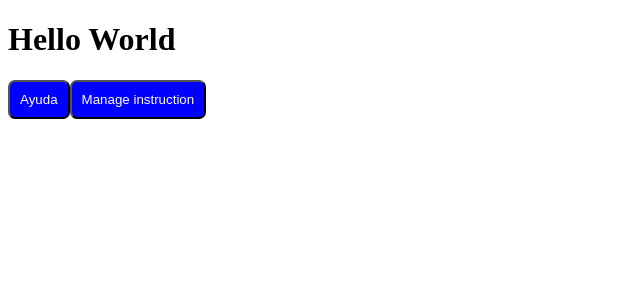
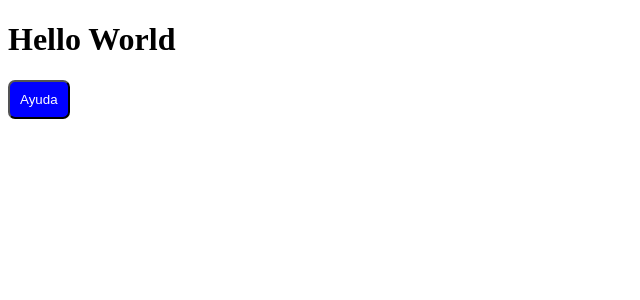
Before and after one commit to ivettepinto/tdx-tickets, a React (Create React App) app: page / in a window 1280 px wide. Shown: the top 300 px of the page, without its empty margins (0-640 px from the left). Built offline with nearby package versions, Linux system fonts and the light colour scheme.

Commit message:
project updated

```diff
--- a/src/App.js
+++ b/src/App.js
@@ -1,7 +1,7 @@
 import React, {useState} from "react";
 import Button from "./components/buttons/Button";
 import HelpForm from "./components/helpForm/HelpForm";
-import Field from "./components/field/Field";
+import myJson from "./helpers/helperForm.json";
 
 function App() {
 
@@ -18,8 +18,7 @@ function App() {
     <>
       <h1>Hello World</h1>
       <Button onShowModal={showModal}>Ayuda</Button>
-      <Button>Manage instruction</Button>
-      {isShow && <HelpForm onShowModal={showModal} />}
+      {isShow && <HelpForm onShowModal={showModal} data={myJson.field} />}
     </>
   );
 }
--- a/src/components/helpForm/HelpForm.js
+++ b/src/components/helpForm/HelpForm.js
@@ -1,6 +1,7 @@
 import React from "react";
 import "./HelpForm.css";
 import Field from "../field/Field";
+import Button from "../buttons/Button";
 
 const HelpForm = (props) => {
   const handlerOnClick = () => {
@@ -8,12 +9,12 @@ const HelpForm = (props) => {
   };
 
   return (
-    <div className="helpform" onClick={handlerOnClick}>
+    <div className="helpform">
       <div className="modal">
         {props.data.map((item, index)=>(
           <Field key={index} {...item}/>
         ))}
-
+        <Button onShowModal={handlerOnClick}>Close</Button>
       </div>
     </div>
   );
```
